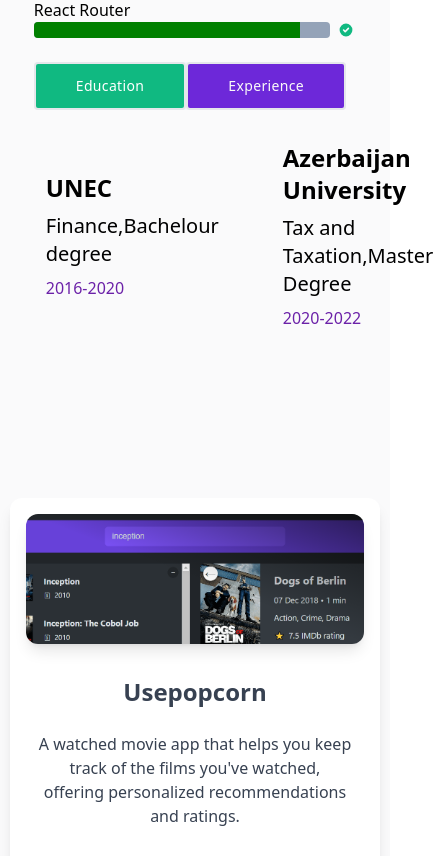
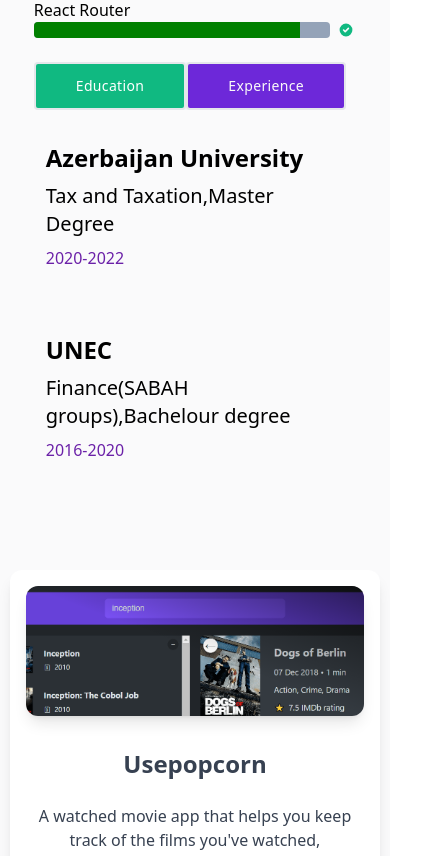
Before and after one commit to Ahliman-sl/slportfolio, a React (Vite) app: page / in a window 390 px wide. Shown: the part 4460-5316 px from the top of the page, 445 px wide, since content can reach past the window. Built offline with nearby package versions, Linux system fonts and the light colour scheme.

Commit message:
Changed responsive design

```diff
--- a/src/Components/Skills.jsx
+++ b/src/Components/Skills.jsx
@@ -60,7 +60,7 @@ export default function Skills() {
             </div>
           </div>
           <div className="col-span-4 lg:col-span-6 flex flex-col">
-            <div className="w-full h-max">
+            <div className="w-full h-max overflow-hidden">
               <ButtonSwitcher
                 showEducation={showEducation}
                 setShowEducation={setShowEducation}
@@ -77,7 +77,7 @@ export default function Skills() {
 function ExperienceContainer() {
   return (
     <>
-      <div className="w-full h-max flex items-center justify-start gap-10 mt-5">
+      <div className="w-full h-max flex flex-col items-center justify-start gap-10 mt-5">
         <ExperienceText
           title=" 166 FREIGHT AND LOGISTICS "
           text="JUNIOR IT SPECIALIST"
@@ -89,31 +89,23 @@ function ExperienceContainer() {
           date="2018-2019"
         />
       </div>
-      <div className="w-full h-max flex items-center justify-start gap-10 mt-5">
-        <ExperienceText />
-        <ExperienceText />
-      </div>
     </>
   );
 }
 function EducationContainer() {
   return (
     <>
-      <div className="w-full h-max flex items-center justify-start gap-10 mt-5">
-        <EducationText
-          text="Finance,Bachelour degree"
-          title="UNEC"
-          date="2016-2020"
-        />
+      <div className="w-full h-max flex  flex-col items-center justify-start gap-10 mt-5">
         <EducationText
           text="Tax and Taxation,Master Degree"
           title="Azerbaijan University"
           date="2020-2022"
         />
-      </div>
-      <div className="w-full h-max flex items-center justify-start gap-10 mt-5">
-        <EducationText />
-        <EducationText />
+        <EducationText
+          text="Finance(SABAH groups),Bachelour degree"
+          title="UNEC"
+          date="2016-2020"
+        />
       </div>
     </>
   );
```
